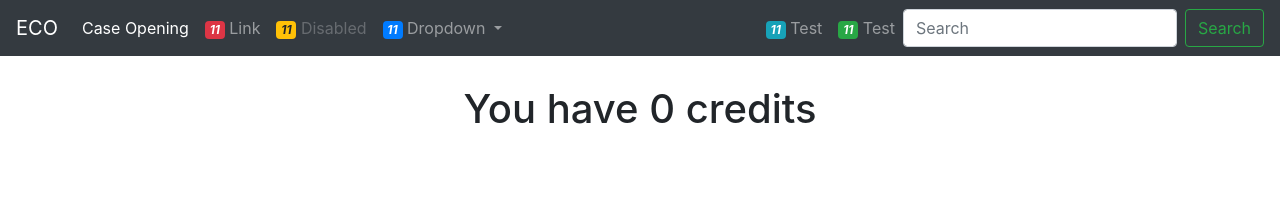
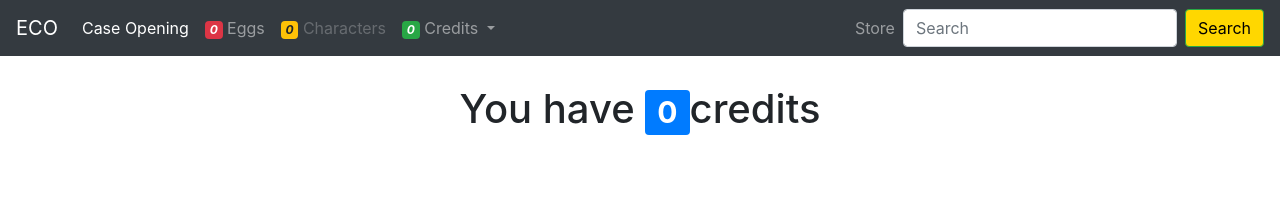
Before and after one commit to mehdihettak/hackaton-N-1, an Angular app in the folder eggCaseOpening/: page / in a window 1280 px wide. Shown: the top 214 px of the page. Built offline with nearby package versions, Linux system fonts and the light colour scheme.

Commit message:
NavBArMAj

```diff
--- a/eggCaseOpening/src/app/app.component.html
+++ b/eggCaseOpening/src/app/app.component.html
@@ -1,74 +1,3 @@
-<!-- NAVBAR-->
-<nav class="navbar navbar-icon-top navbar-expand-lg navbar-dark bg-dark">
-    <a class="navbar-brand" href="#">ECO</a>
-    <button class="navbar-toggler" type="button" data-toggle="collapse" data-target="#navbarSupportedContent" aria-controls="navbarSupportedContent" aria-expanded="false" aria-label="Toggle navigation">
-      <span class="navbar-toggler-icon"></span>
-    </button>
-
-    <div class="collapse navbar-collapse" id="navbarSupportedContent">
-      <ul class="navbar-nav mr-auto">
-        <li class="nav-item active">
-          <a class="nav-link" href="#">
-            <i class="fa fa-home"></i>
-            Case Opening
-            <span class="sr-only">(current)</span>
-            </a>
-        </li>
-        <li class="nav-item">
-          <a class="nav-link" href="#">
-            <i class="fa fa-envelope-o">
-              <span class="badge badge-danger">11</span>
-            </i>
-            Link
-          </a>
-        </li>
-        <li class="nav-item">
-          <a class="nav-link disabled" href="#">
-            <i class="fa fa-envelope-o">
-              <span class="badge badge-warning">11</span>
-            </i>
-            Disabled
-          </a>
-        </li>
-        <li class="nav-item dropdown">
-          <a class="nav-link dropdown-toggle" href="#" id="navbarDropdown" role="button" data-toggle="dropdown" aria-haspopup="true" aria-expanded="false">
-            <i class="fa fa-envelope-o">
-              <span class="badge badge-primary">11</span>
-            </i>
-            Dropdown
-          </a>
-          <div class="dropdown-menu" aria-labelledby="navbarDropdown">
-            <a class="dropdown-item" href="#">Invetory</a>
-            <a class="dropdown-item" href="#">Another action</a>
-            <div class="dropdown-divider"></div>
-            <a class="dropdown-item" href="#">Something else here</a>
-          </div>
-        </li>
-      </ul>
-      <ul class="navbar-nav ">
-        <li class="nav-item">
-          <a class="nav-link" href="#">
-            <i class="fa fa-bell">
-              <span class="badge badge-info">11</span>
-            </i>
-            Test
-          </a>
-        </li>
-        <li class="nav-item">
-          <a class="nav-link" href="#">
-            <i class="fa fa-globe">
-              <span class="badge badge-success">11</span>
-            </i>
-            Test
-          </a>
-        </li>
-      </ul>
-      <form class="form-inline my-2 my-lg-0">
-        <input class="form-control mr-sm-2" type="text" placeholder="Search" aria-label="Search">
-        <button class="btn btn-outline-success my-2 my-sm-0" type="submit">Search</button>
-      </form>
-    </div>
-  </nav>
 
 <app-cases></app-cases>
 
--- a/eggCaseOpening/src/app/cases/cases.component.html
+++ b/eggCaseOpening/src/app/cases/cases.component.html
@@ -1,4 +1,62 @@
-<h1>You have {{ count }} credits</h1>
+<!-- NAVBAR-->
+<nav class="navbar navbar-icon-top navbar-expand-lg navbar-dark bg-dark">
+  <a class="navbar-brand" href="#">ECO</a>
+  <button class="navbar-toggler" type="button" data-toggle="collapse" data-target="#navbarSupportedContent" aria-controls="navbarSupportedContent" aria-expanded="false" aria-label="Toggle navigation">
+    <span class="navbar-toggler-icon"></span>
+  </button>
+
+  <div class="collapse navbar-collapse" id="navbarSupportedContent">
+    <ul class="navbar-nav mr-auto">
+      <li class="nav-item active">
+        <a class="nav-link" href="#">
+          <i class="fa fa-home"></i>
+          Case Opening
+          <span class="sr-only">(current)</span>
+          </a>
+      </li>
+      <li class="nav-item">
+        <a class="nav-link" href="#">
+          <i class="fa fa-envelope-o">
+            <span class="badge badge-danger">{{ collection.length }}</span>
+          </i>
+          Eggs
+        </a>
+      </li>
+      <li class="nav-item">
+        <a class="nav-link disabled" href="#">
+          <i class="fa fa-envelope-o">
+            <span class="badge badge-warning">{{ characterCollection.length }}</span>
+          </i>
+          Characters
+        </a>
+      </li>
+      <li class="nav-item dropdown">
+        <a class="nav-link dropdown-toggle" href="#" id="navbarDropdown" role="button" data-toggle="dropdown" aria-haspopup="true" aria-expanded="false">
+          <i class="fa fa-envelope-o">
+            <span class="badge badge-success">{{ count }}</span>
+          </i>
+          Credits
+        </a>
+
+      </li>
+    </ul>
+    <ul class="navbar-nav ">
+
+      <li class="nav-item">
+        <a class="nav-link" href="#">
+
+          Store
+        </a>
+      </li>
+    </ul>
+    <form class="form-inline my-2 my-lg-0">
+      <input class="form-control mr-sm-2" type="text" placeholder="Search" aria-label="Search">
+      <button class="btn btn-outline-success my-2 my-sm-0" type="submit">Search</button>
+    </form>
+  </div>
+</nav>
+
+<h1>You have <span class="badge badge-primary">{{ count }} </span>credits</h1>
 
 <div class="row" id='case'>
   <div class="col-6 cases">
```
